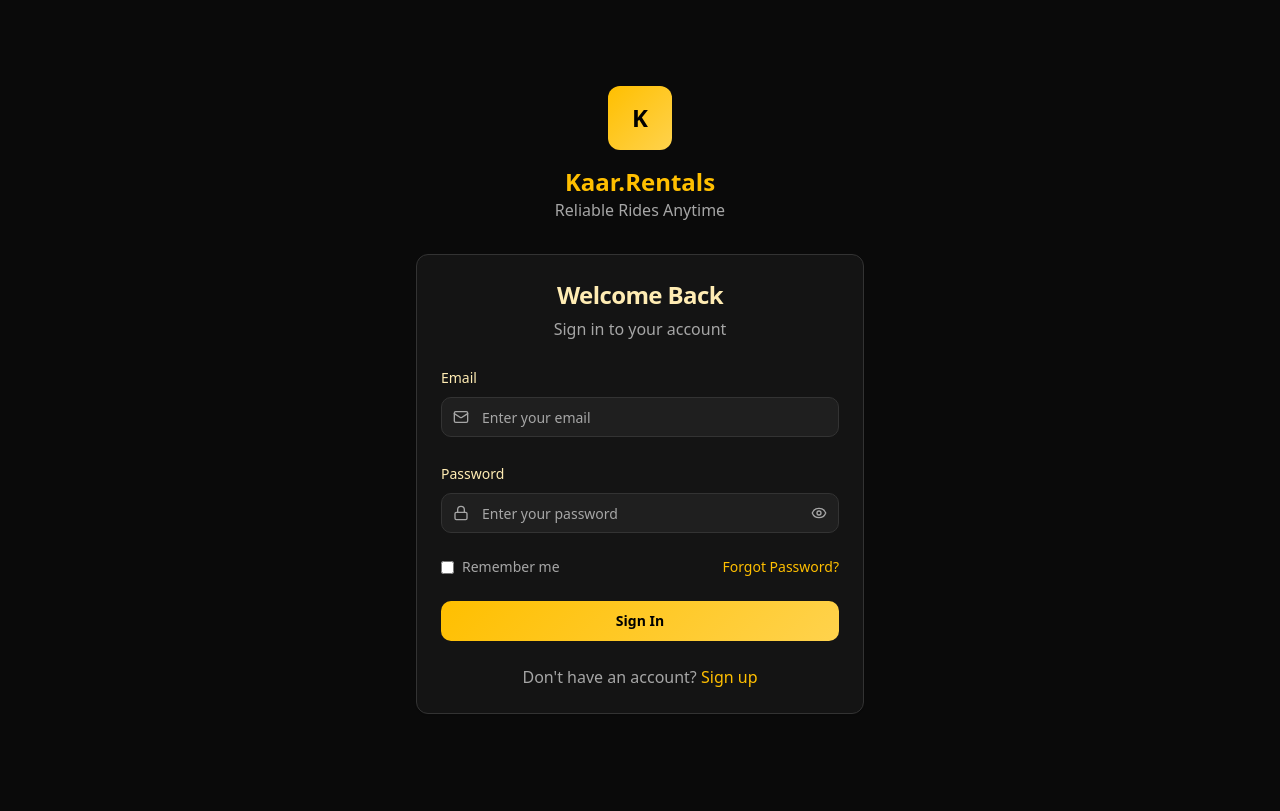
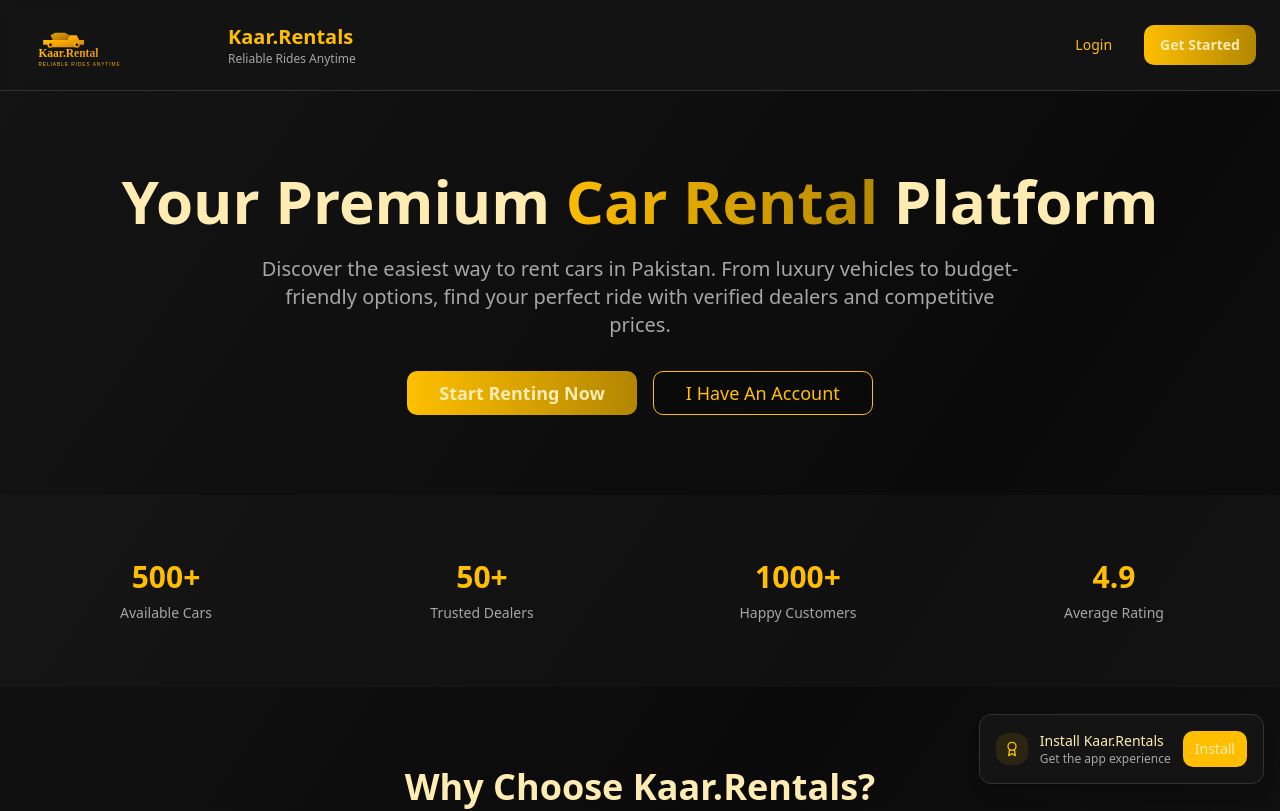
Before and after one commit to Shahzaib20004/theme-weaver-hub, a React (Vite) app: page / in a window 1280 px wide. Before the commit this address led to /login. Shown: the top 811 px of the page. Built offline with nearby package versions, Linux system fonts and the light colour scheme.

Commit message:
Fix root route to show public page and add admin password

```diff
--- a/src/App.tsx
+++ b/src/App.tsx
@@ -43,7 +43,8 @@ const App = () => (
             <Route path="/forgot-password" element={<ForgotPassword />} />
             <Route path="/privacy" element={<Privacy />} />
             <Route path="/terms" element={<Terms />} />
-            <Route path="/" element={<ProtectedRoute><Index /></ProtectedRoute>} />
+            <Route path="/" element={<PublicHome />} />
+            <Route path="/dashboard" element={<ProtectedRoute><Index /></ProtectedRoute>} />
             <Route path="/cars" element={<ProtectedRoute><Cars /></ProtectedRoute>} />
             <Route path="/add-car" element={<ProtectedRoute><AddCar /></ProtectedRoute>} />
             <Route path="/admin" element={<ProtectedRoute requireAdmin={true}><Admin /></ProtectedRoute>} />
```
